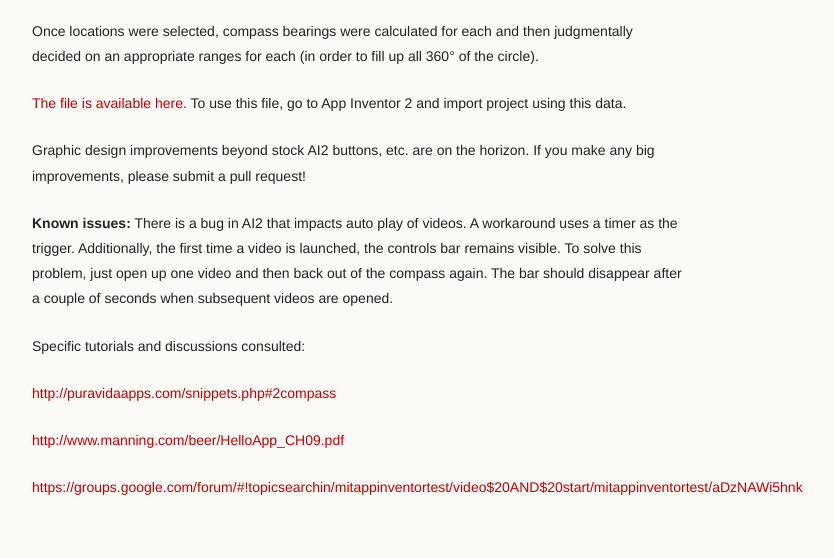
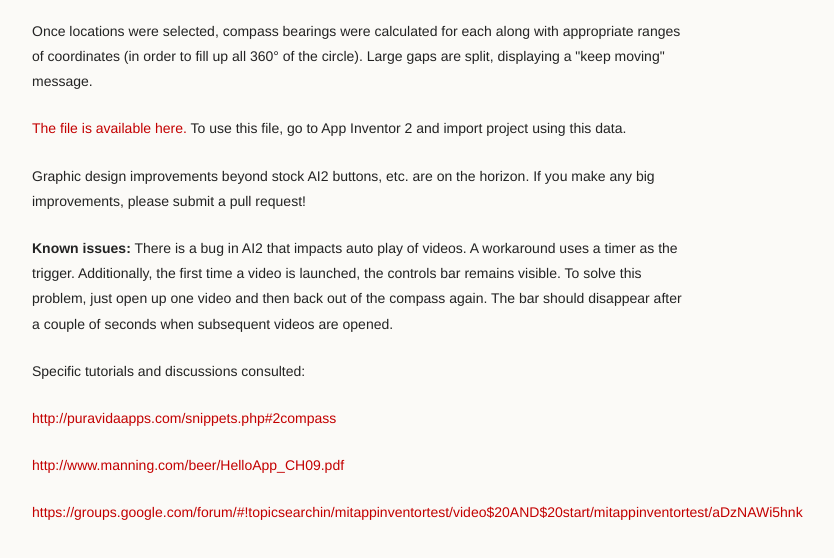
Before and after one commit to aejolene/compass, a plain HTML site: page index.html in a window 1280 px wide. Shown: the part 2226-2784 px from the top of the page, without its empty margins (278-1112 px from the left). Drawn offline with Linux system fonts and the light colour scheme.

Commit message:
minor formatting

```diff
--- a/index.html
+++ b/index.html
@@ -33,6 +33,7 @@
         <p>Developed by Jolene Smith, <a href="http://www.dhr.virginia.gov/">Virginia Department of Historic Resources</a></p>
 
 <p><img src="https://github.com/aejolene/compass/blob/master/compass.gif?raw=true" alt="animated gif of functionality">
+<br>
 <img src="https://github.com/aejolene/compass/blob/master/compassvisitors.JPG?raw=true" alt="Visitors viewing exhibit"></p>
 
 <p>This app was originally developed to be the centerpiece of an interactive digital compass exhibit teaching people about why Richmond was an important place in 1865 as part of the <a href="http://richmondsjourney.org/">sesquicentennial</a> of the American Civil War and Emancipation. However, we plan to modify this to other locations and types of content.</p>
@@ -40,6 +41,7 @@
 <p>Visitors stand on a floor graphic of a compass rose, oriented in the correct direction on the grounds. Holding a tablet, as the visitor rotates, a video slideshow for one of 7 different historic resources around the city. When the video is finished, the compass displays again, allowing the user to rotate and select another site.</p>
 
 <p><img src="https://github.com/aejolene/compass/blob/master/compassvid.JPG?raw=true" alt="video screen capture">
+<br>
 <img src="https://github.com/aejolene/compass/blob/master/compassmap.JPG?raw=true" alt="map within video screen capture"></p>
 
 <p>This app was built using <a href="http://ai2.appinventor.mit.edu/">MIT App Inventor 2</a> specifically for use on a single exhibit tablet. The videos are stored locally on the device and are not provided at this time. In this case, we produced simple videos by creating PowerPoint slideshows with appropriate timing and fade-out transitions, and then converting them to video. In order to make this application work, you will need to create a folder on your device to store videos and make sure the links in your App Inventor code blocks are updated to the correct path:</p>
@@ -48,7 +50,7 @@
 
 <p>It is possible to bundle video files directly into the app, however, large file sizes seem to cause problems and local storage is the best option to preserve quality.</p>
 
-<p>Once locations were selected, compass bearings were calculated for each and then judgmentally decided on an appropriate ranges for each (in order to fill up all 360° of the circle). </p>
+<p>Once locations were selected, compass bearings were calculated for each along with appropriate ranges of coordinates (in order to fill up all 360° of the circle). Large gaps are split, displaying a "keep moving" message.</p>
 
 <p><strong><a href="https://github.com/aejolene/compass/blob/master/HistoryCompass_topub.aia">The file is available here.</a></strong> To use this file, go to App Inventor 2 and import project using this data.</p>
 
```
